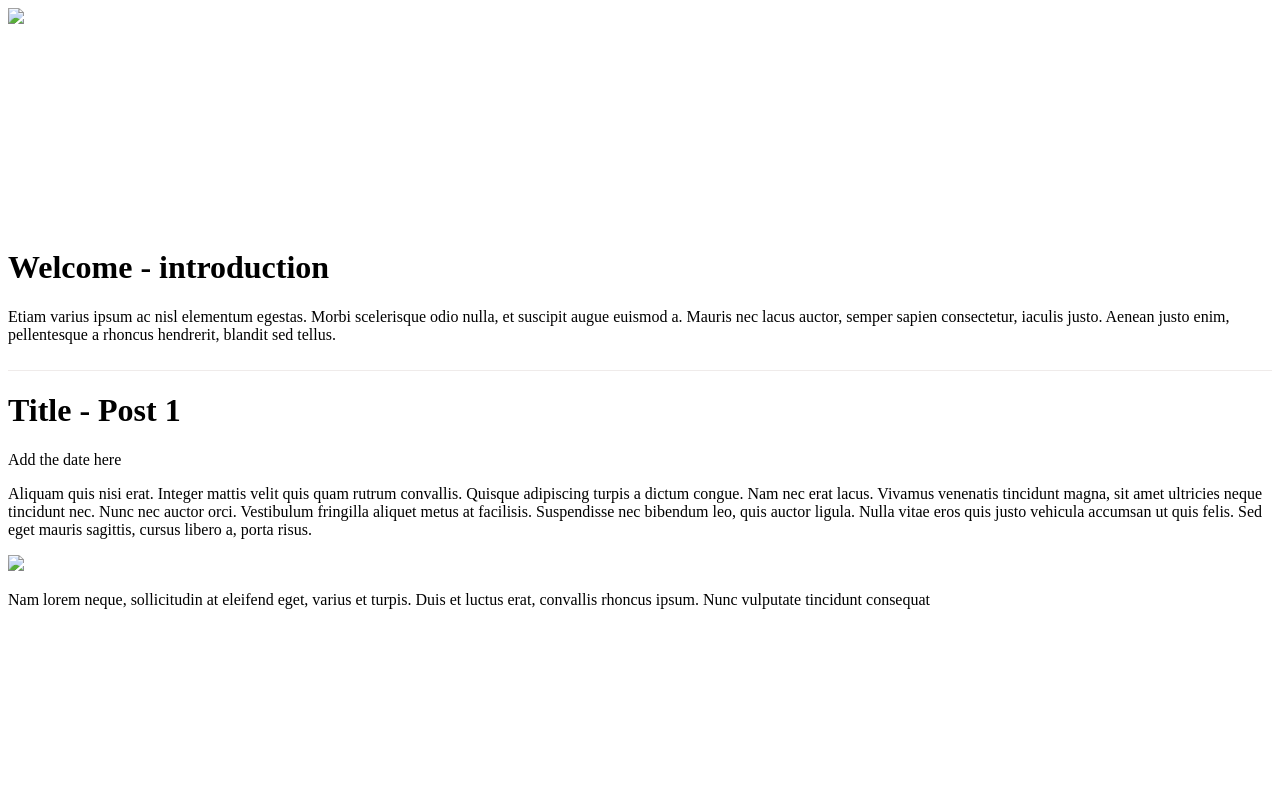
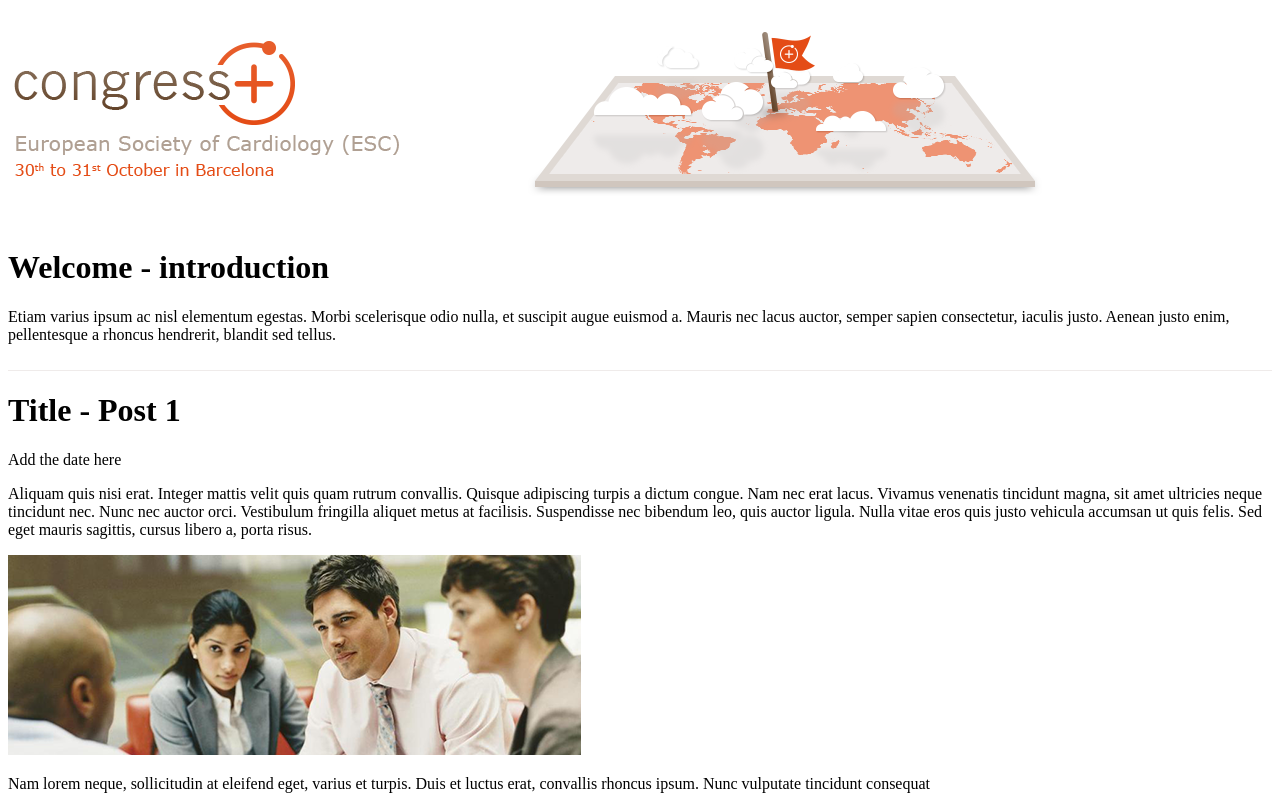
Before and after one commit to Synkron4890/congress_plus_blog, a website: page client/index.html in a window 1280 px wide. Drawn offline with nearby package versions, Linux system fonts and the light colour scheme; files that its build step writes are made by us from their sources.

Commit message:
index loads correctly with imnages, with the aid of the server.js

```diff
--- a/client/index.html
+++ b/client/index.html
@@ -1,5 +1,5 @@
 <!DOCTYPE html>
-<html>
+<html lang="en" ng-app>
 	<head>
 	<title></title>
 	<meta http-equiv="Content-Type" content="text/html; charset=UTF-8" />
@@ -13,7 +13,7 @@
 
     <body>
 		<div id="TopBanner">
-			<img src="congress_plus_blog/client/images/banner.png"/>
+			<img src="../images/banner.png"/>
 		</div>
 
 		<div id="MainContent">
@@ -35,7 +35,7 @@
 						<div class="clearit"></div>
 						<div class="intro">
 							<p>Aliquam quis nisi erat. Integer mattis velit quis quam rutrum convallis. Quisque adipiscing turpis a dictum congue. Nam nec erat lacus. Vivamus venenatis tincidunt magna, sit amet ultricies neque tincidunt nec. Nunc nec auctor orci. Vestibulum fringilla aliquet metus at facilisis. Suspendisse nec bibendum leo, quis auctor ligula. Nulla vitae eros quis justo vehicula accumsan ut quis felis. Sed eget mauris sagittis, cursus libero a, porta risus.</p>
-							<img src="congress_plus_blog/client/images/1.png" />
+							<img src="../images/1.png" />
 							<p>Nam lorem neque, sollicitudin at eleifend eget, varius et turpis. Duis et luctus erat, convallis rhoncus ipsum. Nunc vulputate tincidunt consequat</p>
 
 						</div>
```
Also changed, not shown: server.js (+1 -6 lines).
